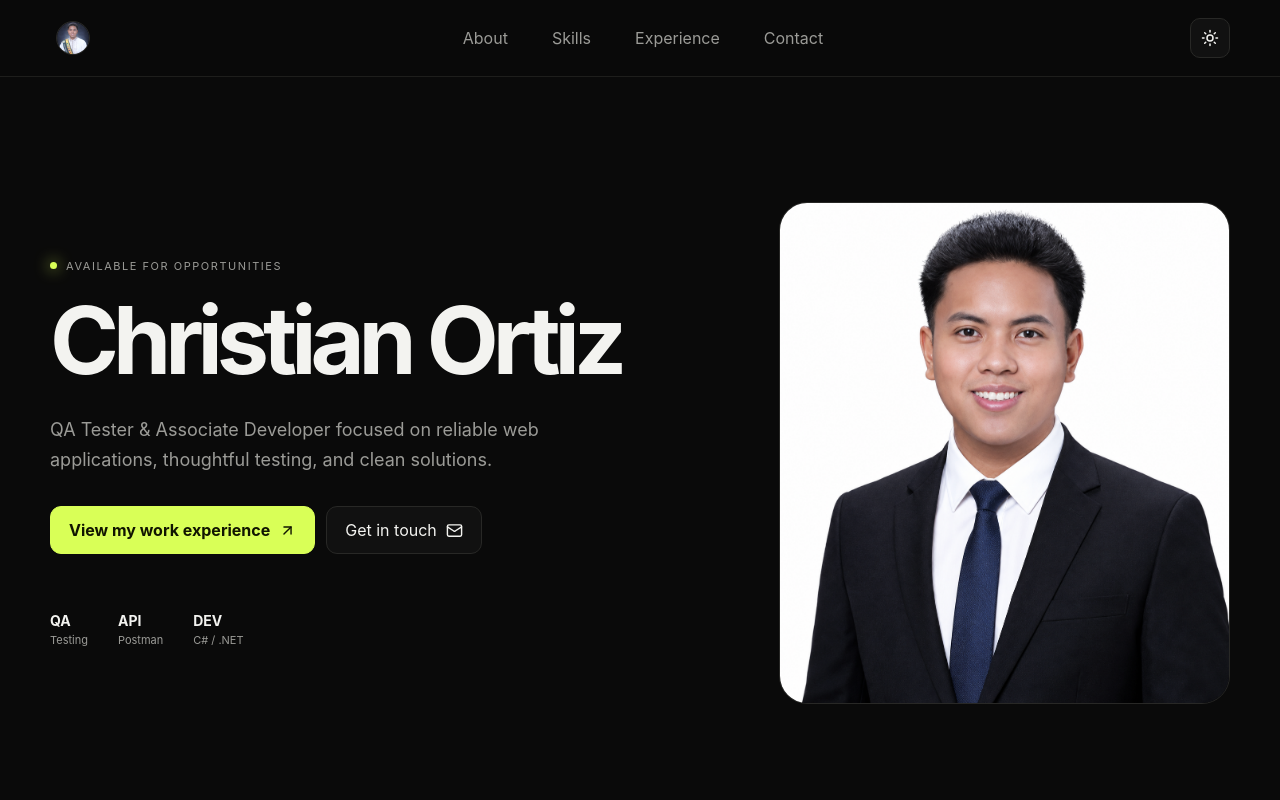
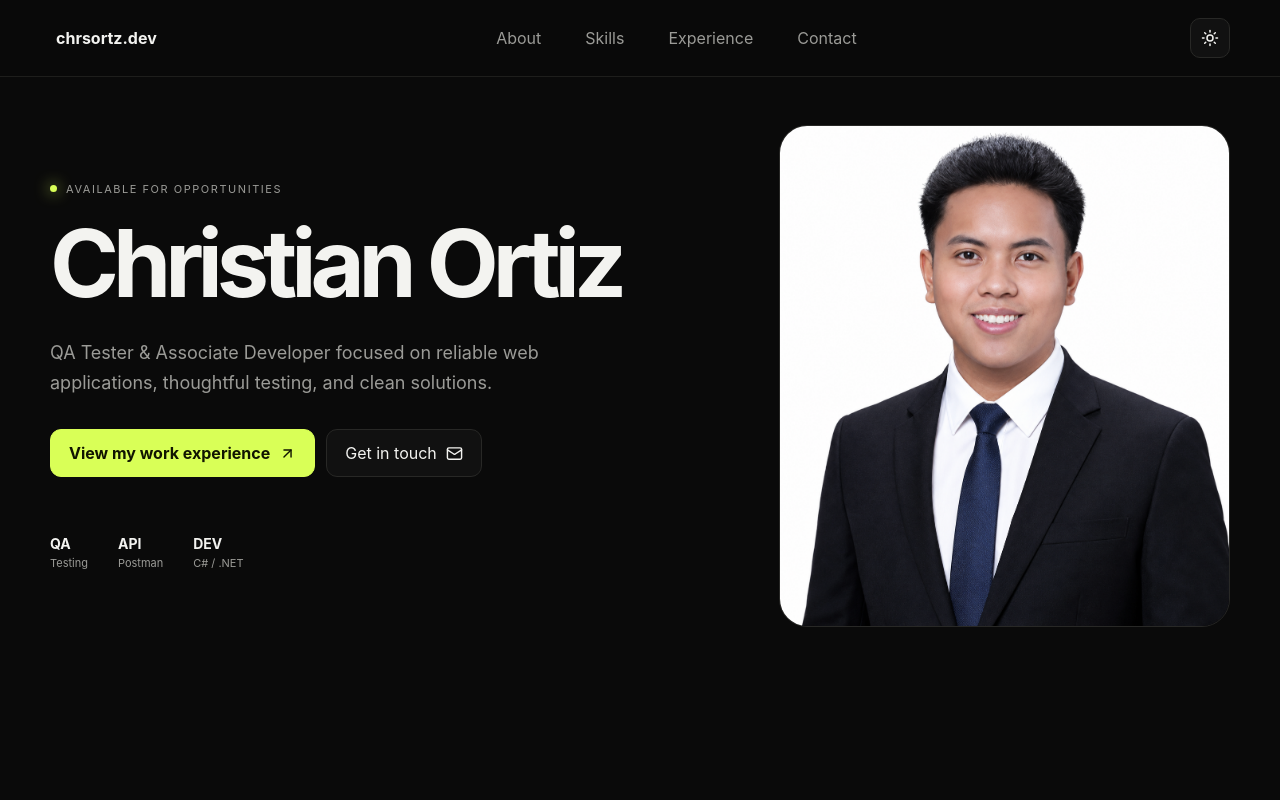
Before and after one commit to chrsortz/chrsortz-react-portfolio, a React (Vite) app: page / in a window 1280 px wide. Shown: the top 800 px of the page. Built offline with nearby package versions, Linux system fonts and the light colour scheme.

Commit message:
update header

```diff
--- a/src/main.jsx
+++ b/src/main.jsx
@@ -82,8 +82,10 @@ function App() {
       <header className="nav-wrap">
         <nav className="nav container">
           <button className="brand" onClick={() => go("home")} aria-label="Go home">
-            <span className="brand-mark"><img src={images["./images/pfp.jpg"]} alt="profilepic"></img></span>
-          </button>
+          <span className="brand-logo">
+            chrsortz<span>.dev</span>
+          </span>
+        </button>
 
           <div className={`nav-links ${menuOpen ? "open" : ""}`}>
             {["about", "skills", "experience", "contact"].map((item) => (
--- a/src/styles.css
+++ b/src/styles.css
@@ -35,8 +35,9 @@ a { color: inherit; text-decoration: none; }
 .section { padding: 125px 0; }
 
 .nav-wrap {
-  position: sticky; top: 0; z-index: 20;
-  background: color-mix(in srgb, var(--bg) 84%, transparent);
+  position: fixed; top: 0; z-index: 1000;
+  width: 100%;
+  background: color-mix(in srgb, var(--bg) 75%, transparent);
   backdrop-filter: blur(18px);
   border-bottom: 1px solid color-mix(in srgb, var(--line) 70%, transparent);
 }
```
